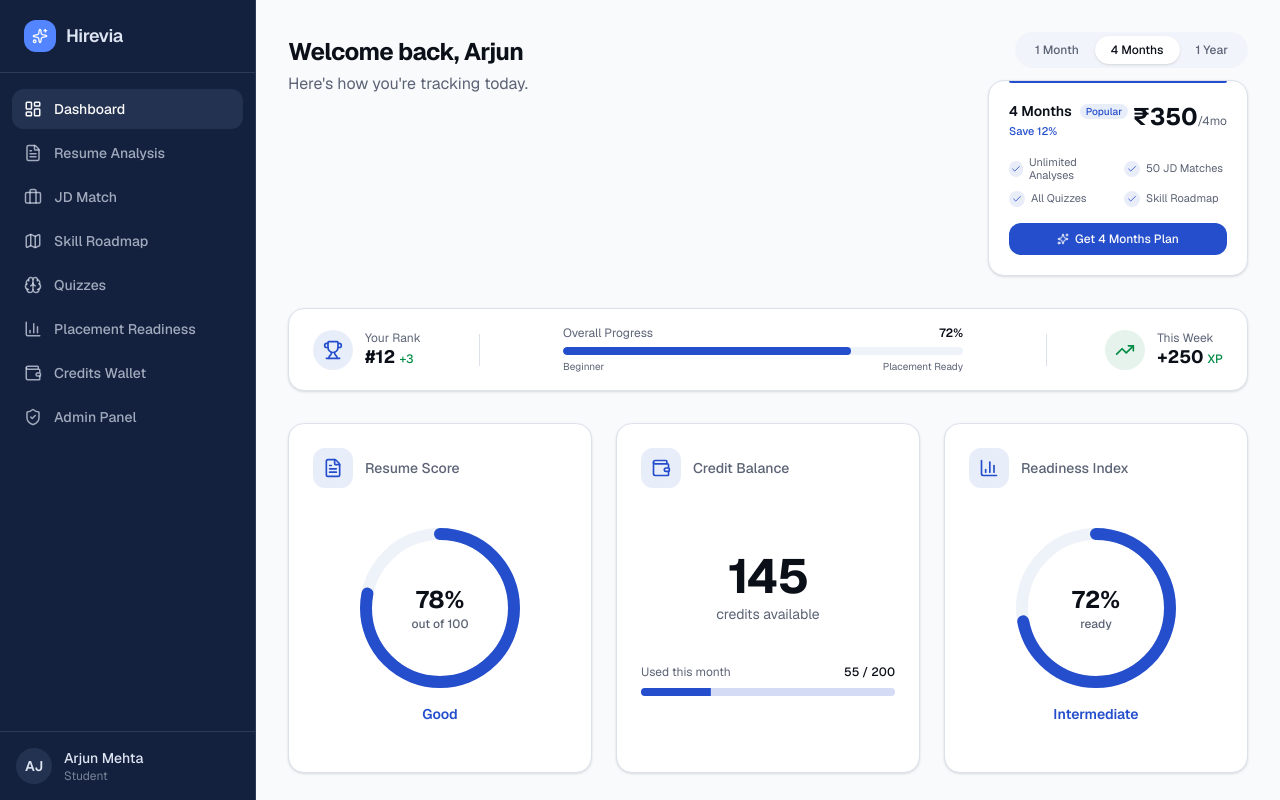
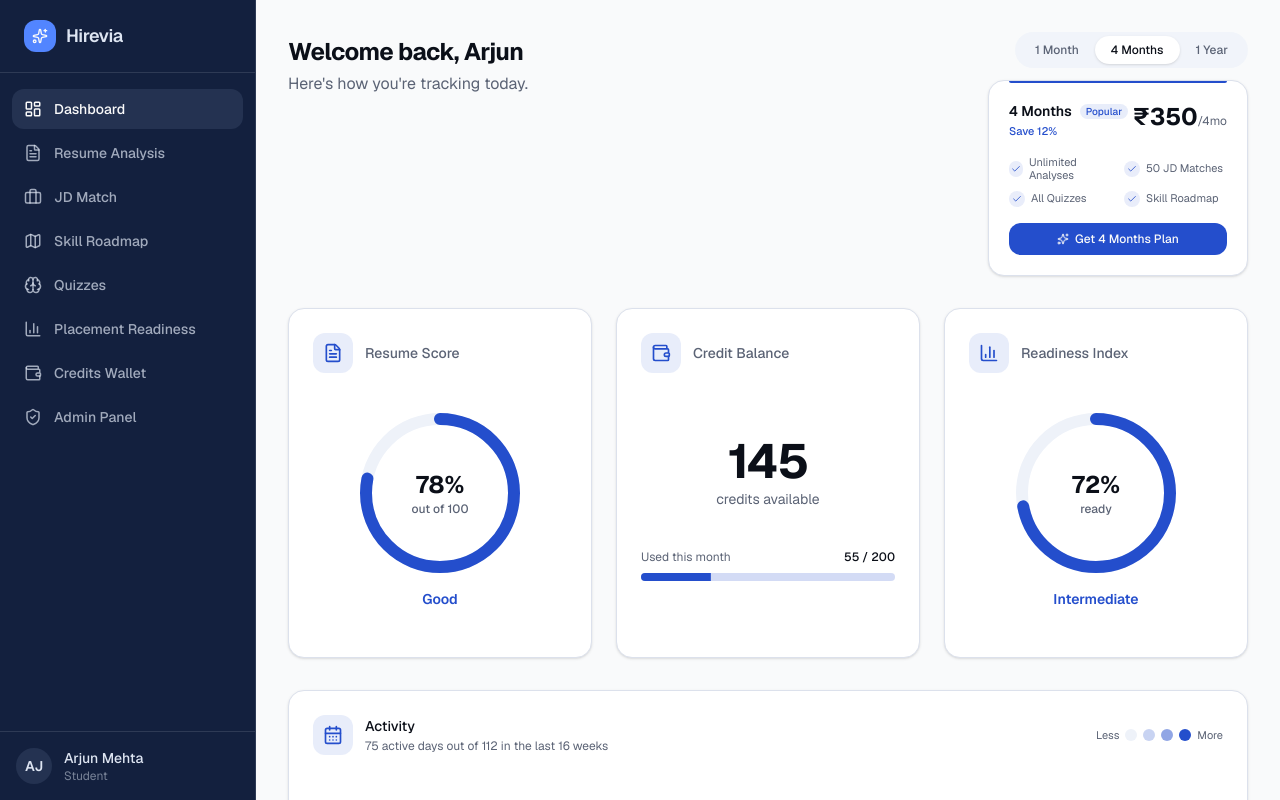
Before and after one commit to SujalSinha12012005/v0-hirevia, a Next.js app: page /dashboard in a window 1280 px wide. Built offline with nearby package versions, Linux system fonts and the light colour scheme.

Commit message:
feat: integrate rank and stats into activity calendar card\n\nAdd Campus Rank, Streak, XP, and Progress bar to calendar card.

```diff
--- a/app/dashboard/page.tsx
+++ b/app/dashboard/page.tsx
@@ -105,52 +105,6 @@ export default function DashboardPage() {
               <Sparkles className="size-3" />
               Get {plans[activePlan].name} Plan
             </Button>
-          </div>
-        </div>
-      </div>
-
-      {/* Progress Summary */}
-      <div className="rounded-xl border border-border bg-card px-6 py-4 shadow-sm">
-        <div className="flex items-center justify-between">
-          {/* Rank */}
-          <div className="flex items-center gap-3">
-            <div className="flex items-center justify-center size-10 rounded-full bg-primary/10">
-              <Trophy className="size-5 text-primary" />
-            </div>
-            <div>
-              <p className="text-xs text-muted-foreground">Your Rank</p>
-              <p className="text-lg font-bold text-foreground leading-tight">#12 <span className="text-xs font-medium text-success">+3</span></p>
-            </div>
-          </div>
-
-          <div className="h-8 w-px bg-border" />
-
-          {/* Progress bar */}
-          <div className="flex-1 max-w-md px-6">
-            <div className="flex items-center justify-between mb-1.5">
-              <p className="text-xs text-muted-foreground">Overall Progress</p>
-              <p className="text-xs font-semibold text-foreground">72%</p>
-            </div>
-            <div className="w-full h-2 rounded-full bg-muted overflow-hidden">
-              <div className="h-full w-[72%] rounded-full bg-primary transition-all duration-500" />
-            </div>
-            <div className="flex items-center justify-between mt-1">
-              <span className="text-[10px] text-muted-foreground">Beginner</span>
-              <span className="text-[10px] text-muted-foreground">Placement Ready</span>
-            </div>
-          </div>
-
-          <div className="h-8 w-px bg-border" />
-
-          {/* XP */}
-          <div className="flex items-center gap-3">
-            <div className="flex items-center justify-center size-10 rounded-full bg-success/10">
-              <TrendingUp className="size-5 text-success" />
-            </div>
-            <div>
-              <p className="text-xs text-muted-foreground">This Week</p>
-              <p className="text-lg font-bold text-foreground leading-tight">+250 <span className="text-xs font-medium text-success">XP</span></p>
-            </div>
           </div>
         </div>
       </div>
@@ -357,23 +311,60 @@ function ActivityCalendar() {
               </p>
             </div>
           </div>
-          <div className="flex items-center gap-4">
-            <div className="flex items-center gap-2 bg-muted/60 rounded-lg px-3 py-2">
-              <Flame className="size-4 text-primary" />
-              <span className="text-sm font-bold text-foreground">{streak}</span>
-              <span className="text-xs text-muted-foreground">day streak</span>
+          <div className="flex items-center gap-1.5 text-[11px] text-muted-foreground">
+            <span>Less</span>
+            {levelColors.map((c, i) => (
+              <div key={i} className={`size-3 rounded-sm ${c}`} />
+            ))}
+            <span>More</span>
+          </div>
+        </div>
+      </CardHeader>
+      <CardContent className="pb-5 flex flex-col gap-5">
+        {/* Stats row */}
+        <div className="flex items-center gap-3">
+          <div className="flex items-center gap-2.5 rounded-lg bg-muted/50 px-3.5 py-2">
+            <Trophy className="size-4 text-primary" />
+            <div className="flex items-baseline gap-1.5">
+              <span className="text-sm font-bold text-foreground">#12</span>
+              <span className="text-[11px] text-muted-foreground">Campus Rank</span>
             </div>
-            <div className="flex items-center gap-1.5 text-[11px] text-muted-foreground">
-              <span>Less</span>
-              {levelColors.map((c, i) => (
-                <div key={i} className={`size-3 rounded-sm ${c}`} />
-              ))}
-              <span>More</span>
+            <span className="text-[11px] font-medium text-success ml-1">+3</span>
+          </div>
+
+          <div className="h-5 w-px bg-border" />
+
+          <div className="flex items-center gap-2.5 rounded-lg bg-muted/50 px-3.5 py-2">
+            <Flame className="size-4 text-primary" />
+            <div className="flex items-baseline gap-1.5">
+              <span className="text-sm font-bold text-foreground">{streak} days</span>
+              <span className="text-[11px] text-muted-foreground">Streak</span>
+            </div>
+          </div>
+
+          <div className="h-5 w-px bg-border" />
+
+          <div className="flex items-center gap-2.5 rounded-lg bg-muted/50 px-3.5 py-2">
+            <TrendingUp className="size-4 text-success" />
+            <div className="flex items-baseline gap-1.5">
+              <span className="text-sm font-bold text-foreground">+250 XP</span>
+              <span className="text-[11px] text-muted-foreground">This Week</span>
+            </div>
+          </div>
+
+          <div className="h-5 w-px bg-border" />
+
+          <div className="flex-1 max-w-[180px]">
+            <div className="flex items-center justify-between mb-1">
+              <span className="text-[11px] text-muted-foreground">Progress</span>
+              <span className="text-[11px] font-semibold text-foreground">72%</span>
+            </div>
+            <div className="w-full h-1.5 rounded-full bg-muted overflow-hidden">
+              <div className="h-full w-[72%] rounded-full bg-primary" />
             </div>
           </div>
         </div>
-      </CardHeader>
-      <CardContent className="pb-5">
+
         <TooltipProvider delayDuration={100}>
           <div className="overflow-x-auto">
             {/* Month labels */}
```
